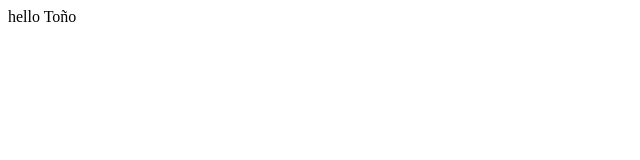
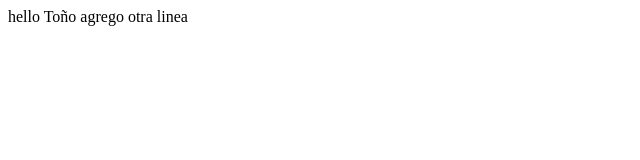
Before and after one commit to yolandamartre/proyect1, a plain HTML site: page index.html in a window 1280 px wide. Shown: the whole page, without its empty margins (0-640 px from the left). Drawn offline with Linux system fonts and the light colour scheme.

Commit message:
Otro cambio al archivo

```diff
--- a/index.html
+++ b/index.html
@@ -1,3 +1,6 @@
 <html>
 hello Toño
+
+agrego otra linea
+
 </html>
```
